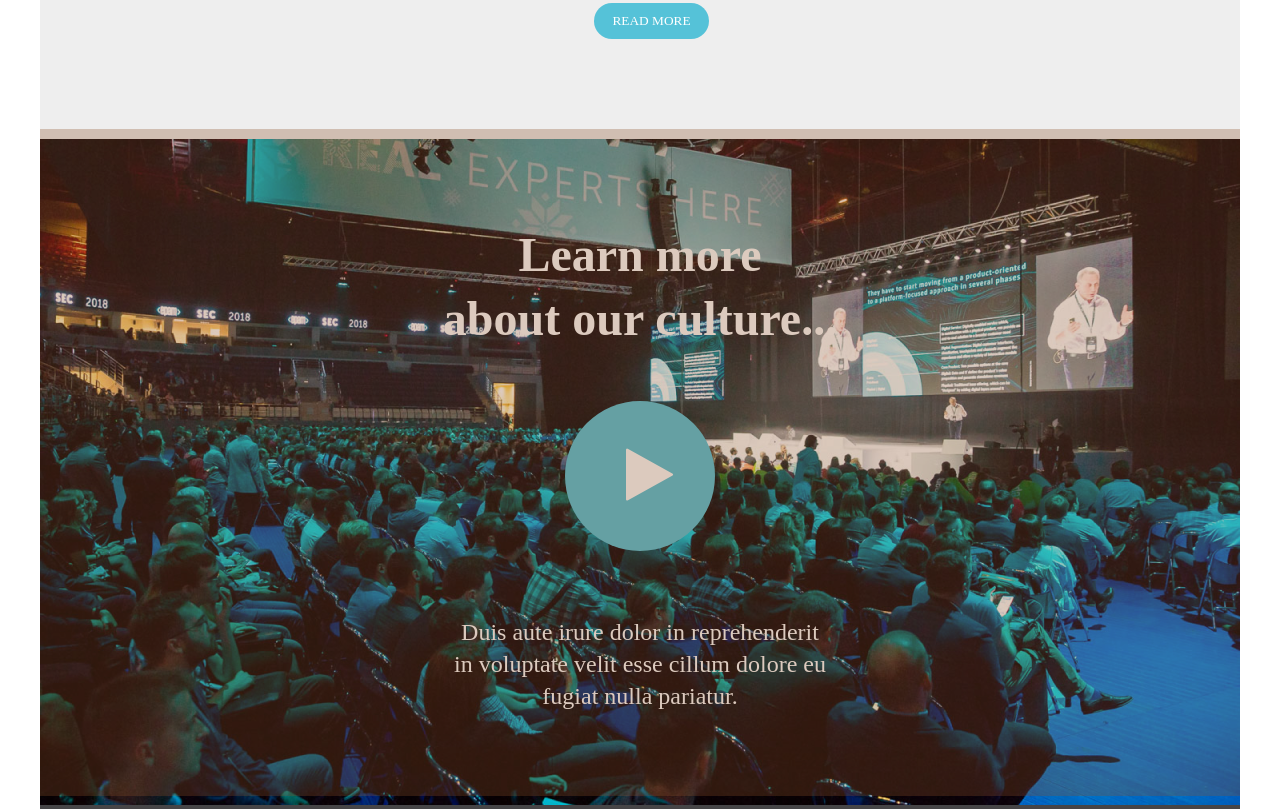
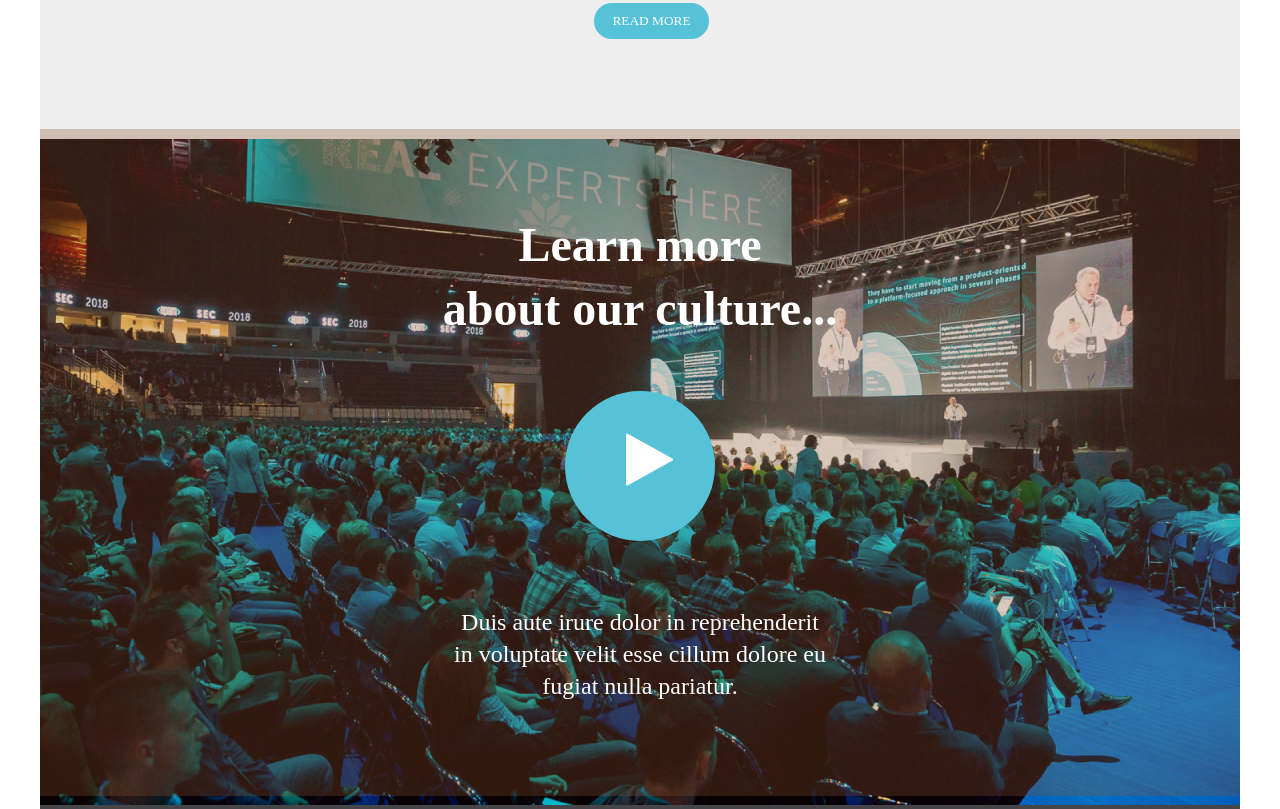
Before and after one commit to modinessa/css-basic-hometask, a plain HTML site: page index.html in a window 1280 px wide. Shown: the part 1353-2162 px from the top of the page. Drawn offline with Linux system fonts and the light colour scheme.

Commit message:
Edit learn more section

```diff
--- a/css/styles.css
+++ b/css/styles.css
@@ -243,10 +243,8 @@ button {
 }
 
 .learn-more {
-    background-image: url(../assets/Learn_more_background.png);
     width: 1200px;
-    height: 582px;
-    padding-top: 84px;
+    height: 666px;
     margin: 0 auto;
 }
 
@@ -255,13 +253,16 @@ button {
     font-size: 60px;
     height: 150px;
     margin-bottom: 65px;
+    padding-bottom: 10px;
     padding-left: 25px;
     width: 150px;
 }
 
-.overlap-rectangle {
+.overlap {
     background: rgba(140, 79, 42, 0.3);
+    box-sizing: border-box;
     height: 667px;
+    padding-top: 84px;
     position: absolute;
     top: 1482px;
     width: 1200px;
--- a/index.html
+++ b/index.html
@@ -55,7 +55,8 @@
                 </div>
 
             <section class="learn-more">
-                <div class="above"><h1 class="white-text">Learn more<br>
+                <img src="assets/Learn_more_background.png" width="1200px" height="666 px" alt="backgruond image">
+                <div class="overlap"><h1 class="white-text">Learn more<br>
                 about our culture...</h1>
 
                 <button class="btn white-text">
```
